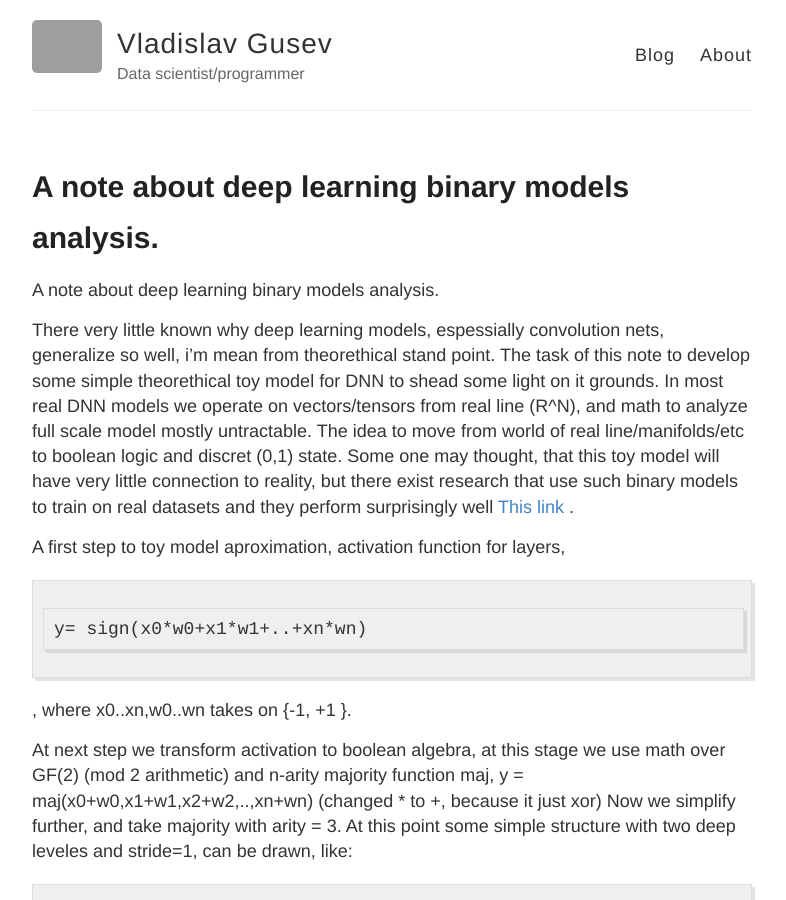
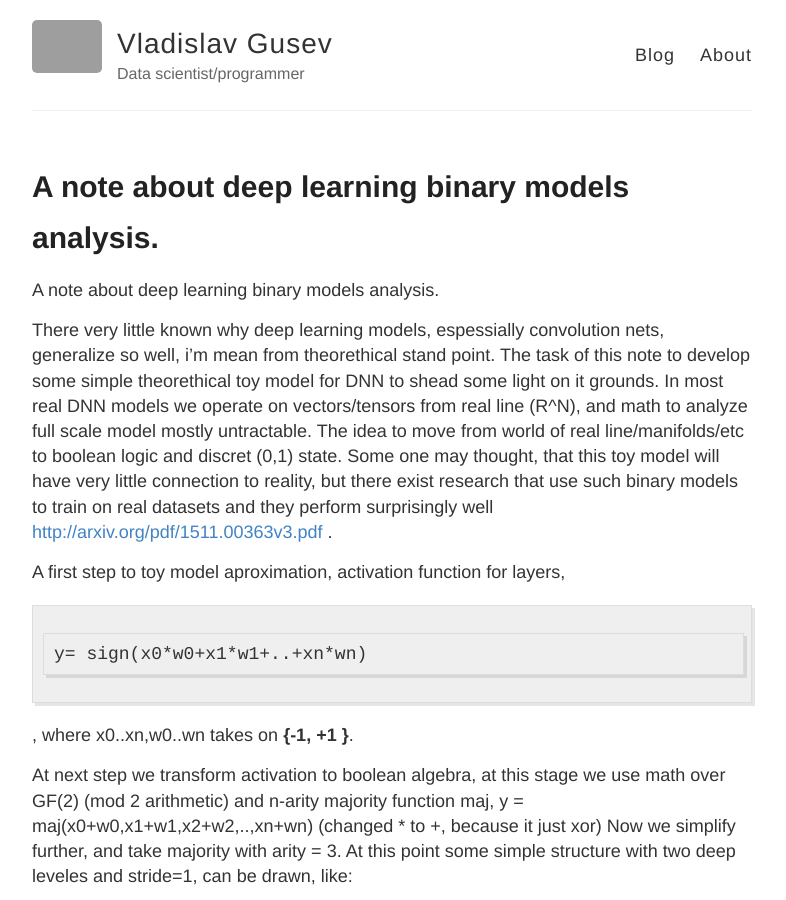
Before and after one commit to xmvlad/xmvlad.github.io, a Jekyll site: the page built from _posts/2016-9-9-Binary-DNN-Toy-Model.md, in a window 1280 px wide and 900 px high. Shown: the whole window, without its empty margins (248-1034 px from the left). Built offline with Jekyll 4.4.1, drawn with Linux system fonts in a browser that asks for light colours; grey boxes are pictures that could not be loaded.

Commit message:
Dnn binary toy model link fix up

```diff
--- a/_posts/2016-9-9-Binary-DNN-Toy-Model.md
+++ b/_posts/2016-9-9-Binary-DNN-Toy-Model.md
@@ -9,13 +9,13 @@ There very little known why deep learning models, espessially convolution nets,
 The task of this note to develop some simple theorethical toy model for DNN to shead some light on it grounds.
 In most real DNN models we operate on vectors/tensors from real line (R^N), and math to analyze full scale model mostly untractable.
 The idea to move from world of real line/manifolds/etc to boolean logic and discret (0,1) state. Some one may thought, that this toy model will have very little connection to reality, but there exist research that use such binary models to train on real datasets and they perform
-surprisingly well [This link](http://arxiv.org/pdf/1511.00363v3.pdf) .
+surprisingly well [http://arxiv.org/pdf/1511.00363v3.pdf](http://arxiv.org/pdf/1511.00363v3.pdf) .
 
 A first step to toy model aproximation, activation function for layers,
 
 	y= sign(x0*w0+x1*w1+..+xn*wn)
 
-, where x0..xn,w0..wn takes on {-1, +1 }.
+, where x0..xn,w0..wn takes on **{-1, +1 }**.
 
 At next step we transform activation to boolean algebra, at this stage we use math over GF(2) (mod 2 arithmetic) and n-arity majority function maj, y = maj(x0+w0,x1+w1,x2+w2,..,xn+wn) (changed * to +, because it just xor)
 Now we simplify further, and take majority with arity = 3. At this point some simple structure with two deep leveles and stride=1, can be drawn, like:
```
